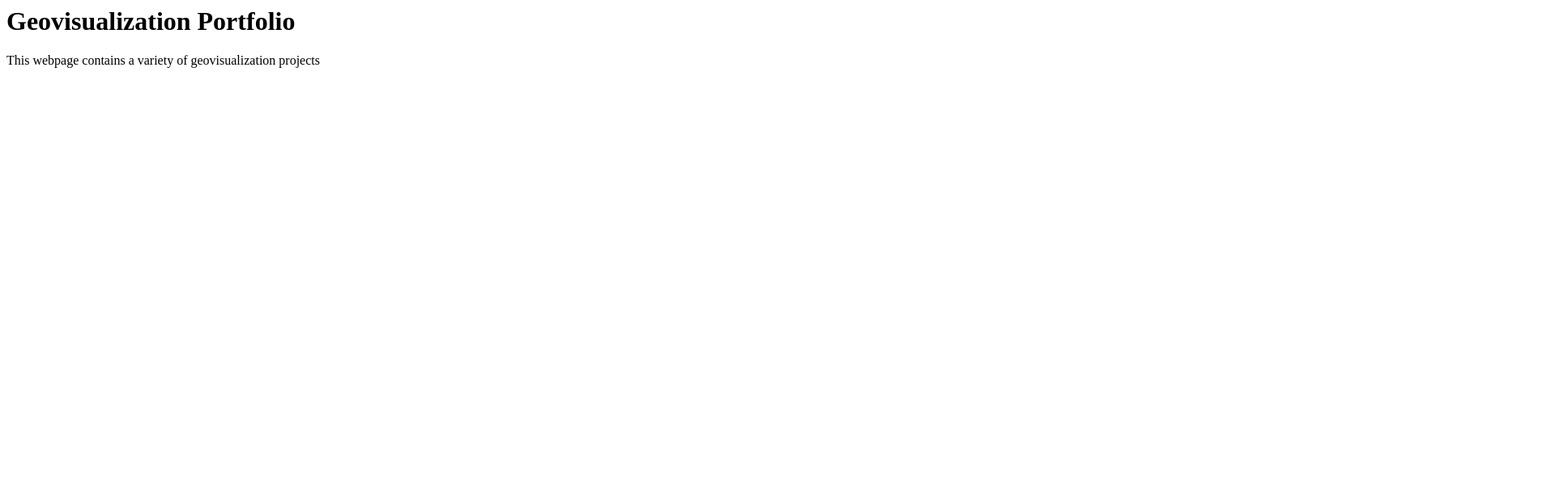
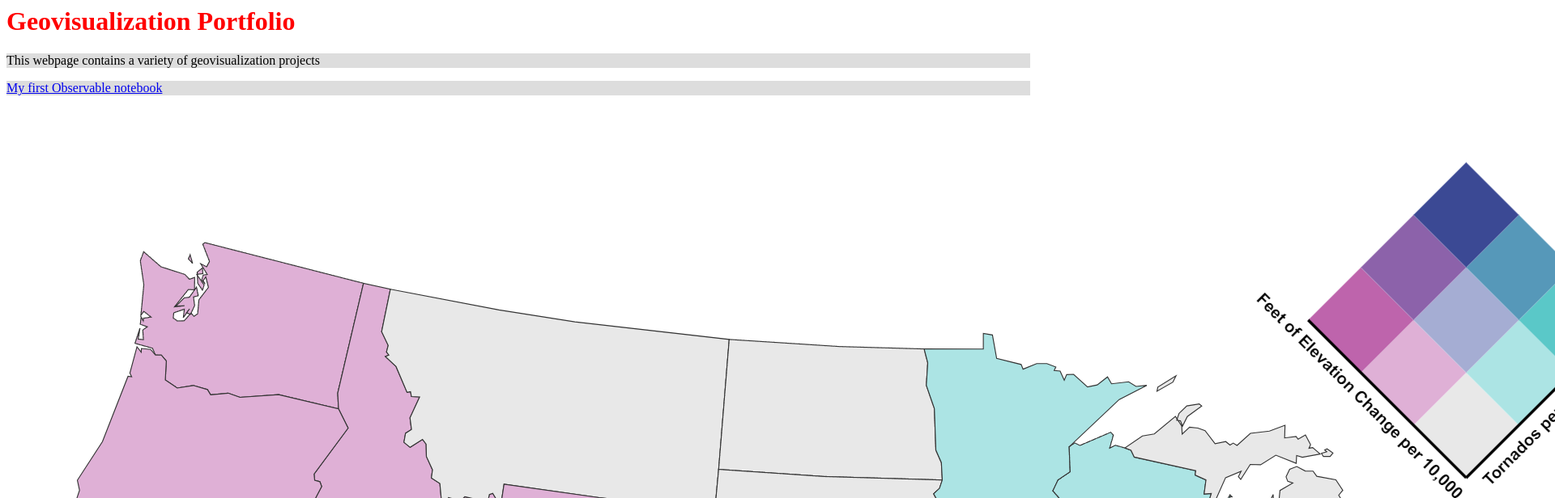
Before and after one commit to owhiting4/Geovisualization-Portfolio, a plain HTML site: page index.html in a window 1280 px wide. Shown: the top 616 px of the page at 81% size, 1920 px wide, since content can reach past the window. Drawn offline with Linux system fonts and the light colour scheme.

Commit message:
added images source and css folders

```diff
--- /dev/null
+++ b/css/styles.css
@@ -0,0 +1,12 @@
+p{
+  background-color: #dddddd
+}
+
+h1{
+  color: red
+}
+
+
+a:hover{
+  color:green
+}
--- a/index.html
+++ b/index.html
@@ -4,13 +4,16 @@
 
 <head>
   <title> Geovisualization prtfolio </title>
+<link  href="css/styles.css" rel="stylesheet">
+
 
 </head>
 <body>
   <h1> Geovisualization Portfolio </h1>
   <p>This webpage contains a variety of geovisualization projects</p>
 
-
+  <p><a href="https://observablehq.com/d/33a8b3e3a7fc1c60"> My first Observable notebook </a></p>
+  <p><img src="images/chart.png" /></p>
 </body>
 
 </html>
```
Also changed, not shown: images/chart.png (added).
